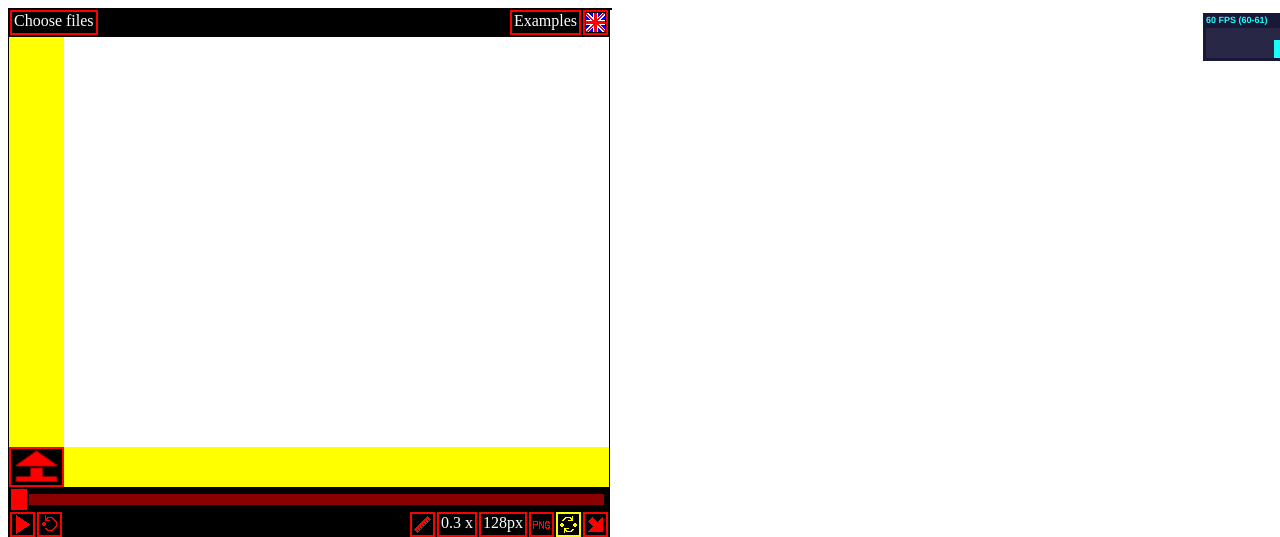
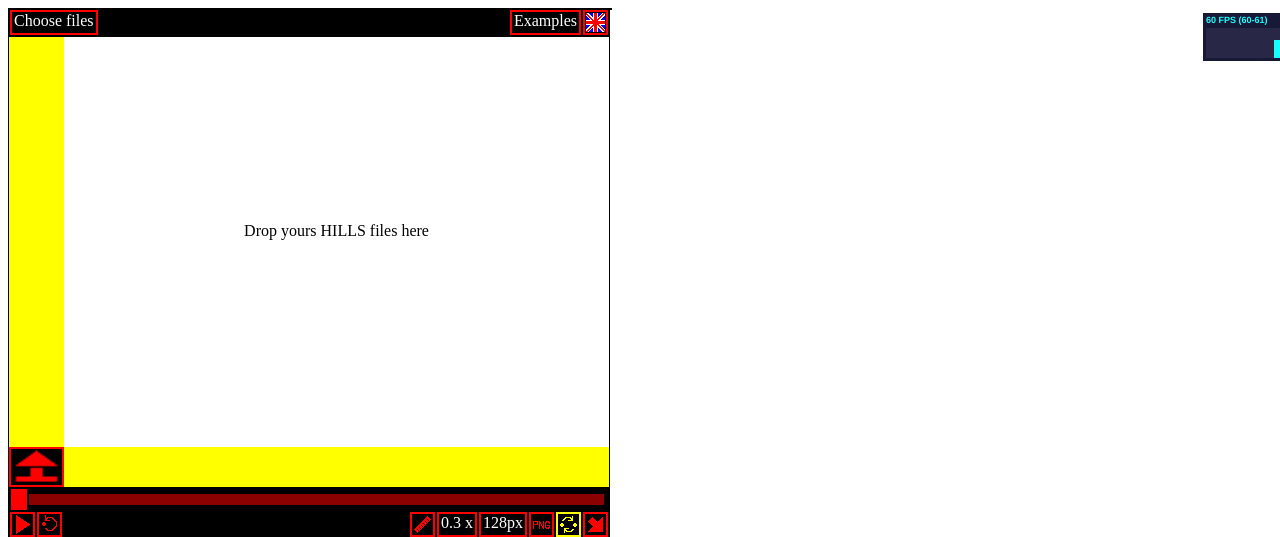
Before and after one commit to hosekp/metadyn_view, a PHP site: page / in a window 1280 px wide. Shown: the top 537 px of the page. Run offline with PHP 8.4, Linux system fonts and the light colour scheme.

Commit message:
"Drop your files here"
Umístěna nápověda přímo doprostřed plochy

```diff
--- a/public_html/index.html
+++ b/public_html/index.html
@@ -48,7 +48,9 @@ and open the template in the editor.
 
                 </div>
                 <div id="main_cont" class="incont">
-                    <div id="canvas_cont" class="axi_all"></div>
+                    <div id="canvas_cont" class="axi_all">
+                        <div style="position:relative;top:45%">Drop yours HILLS files here</div>
+                    </div>
                 </div>
                 <div id="slide_cont" class="incont"></div>
                 <div id="ctrl_cont" class="incont"></div>
--- a/public_html/js/draw/drawer.js
+++ b/public_html/js/draw/drawer.js
@@ -12,7 +12,7 @@ $.extend(draw.drawer,{
         if(oldcan!==null){
             oldcan.replaceWith(newcan);
         }else{
-            this.$can_cont.append(newcan);
+            this.$can_cont.empty().append(newcan);
         }
         this.$can=newcan;
         //this.engine.$can=$can;
--- a/public_html/style/style.css
+++ b/public_html/style/style.css
@@ -76,7 +76,7 @@ body{
     user-select: none;
 }
 #canvas_cont{
-
+    text-align: center;
 }
 .absolute{
     position:absolute;
```
